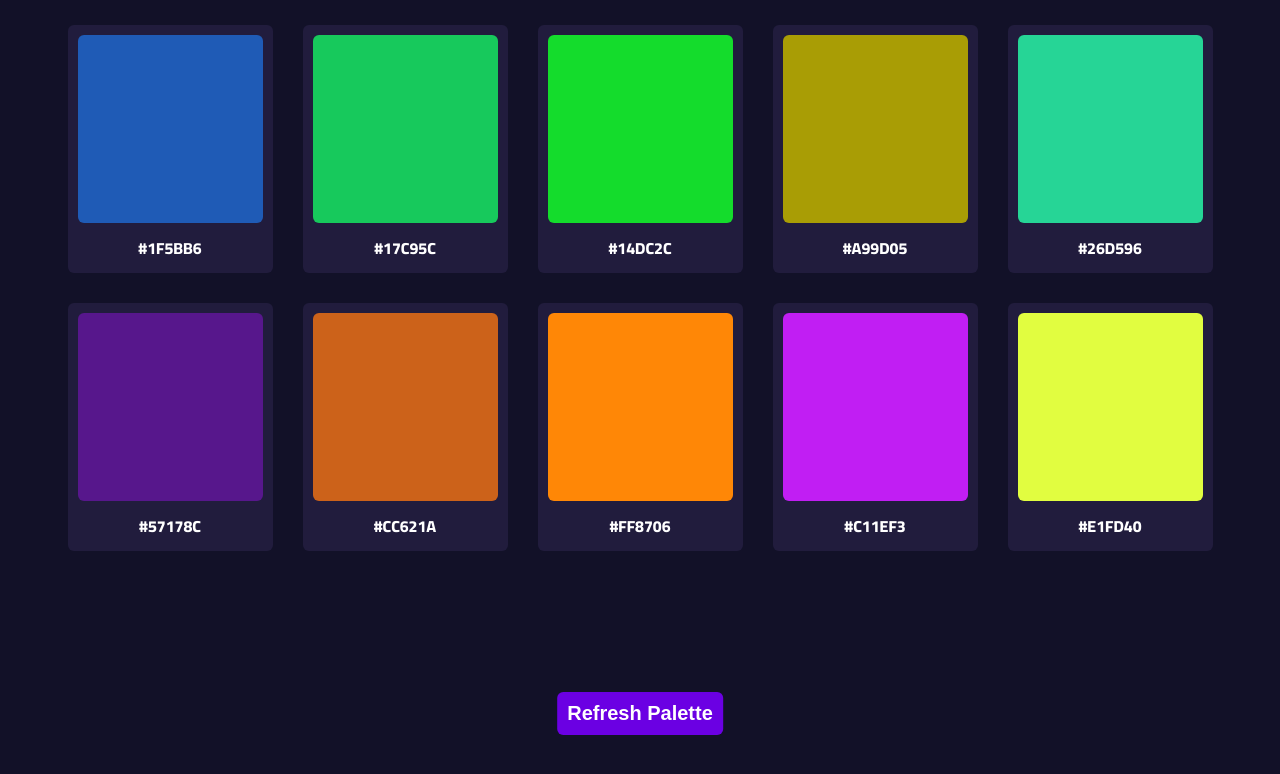
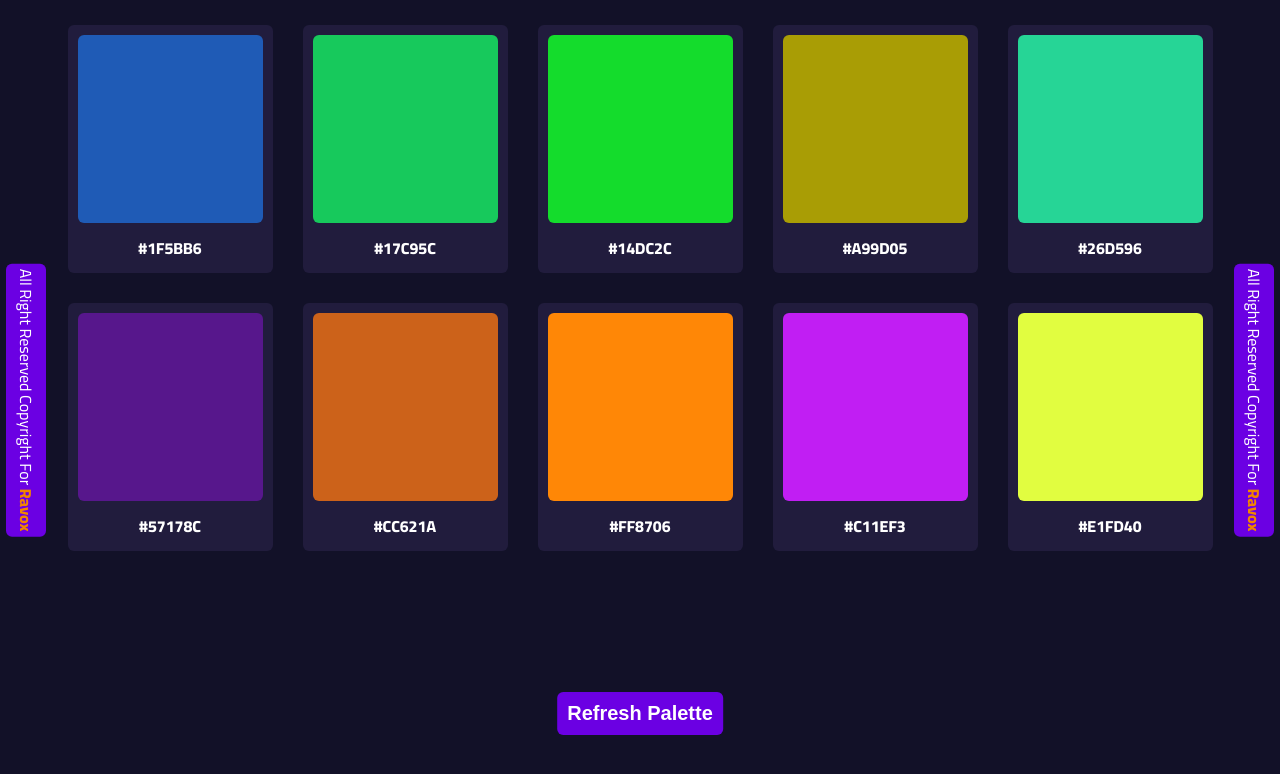
Before and after one commit to AhmedSallam100/Random-Color, a plain HTML site: page index.html in a window 1280 px wide. Drawn offline with Linux system fonts and the light colour scheme.

Commit message:
Add files via upload

```diff
--- a/index.html
+++ b/index.html
@@ -11,6 +11,8 @@
   <ul class="container">
   </ul>
   <button class="refresh-btn">Refresh Palette</button>
+  <span class="copyright">All Right Reserved Copyright For <a class="ravox" target="_blank" href="https://web.facebook.com/profile.php?id=100063838584499">Ravox</a></span>
+  <span class="copyright-2">All Right Reserved Copyright For <a class="ravox" target="_blank" href="https://web.facebook.com/profile.php?id=100063838584499">Ravox</a></span>
   <script src="app.js"></script>
 </body>
 </html>
--- a/style.css
+++ b/style.css
@@ -99,3 +99,27 @@ li {
 .refresh-btn:hover {
   filter: brightness(116%);
 }
+.ravox {
+  font-weight: bold;
+  color: var(--yellow-color);
+}
+.copyright {
+  position: fixed;
+  top: 50%;
+  left: 6px;
+  transform: translateY(-50%);
+  writing-mode: vertical-lr;
+  padding: 5px;
+  border-radius: 6px;
+  background-color: var(--purple-color);
+}
+.copyright-2 {
+  position: fixed;
+  top: 50%;
+  right: 6px;
+  transform: translateY(-50%);
+  writing-mode: vertical-lr;
+  padding: 5px;
+  border-radius: 6px;
+  background-color: var(--purple-color);
+}
```
